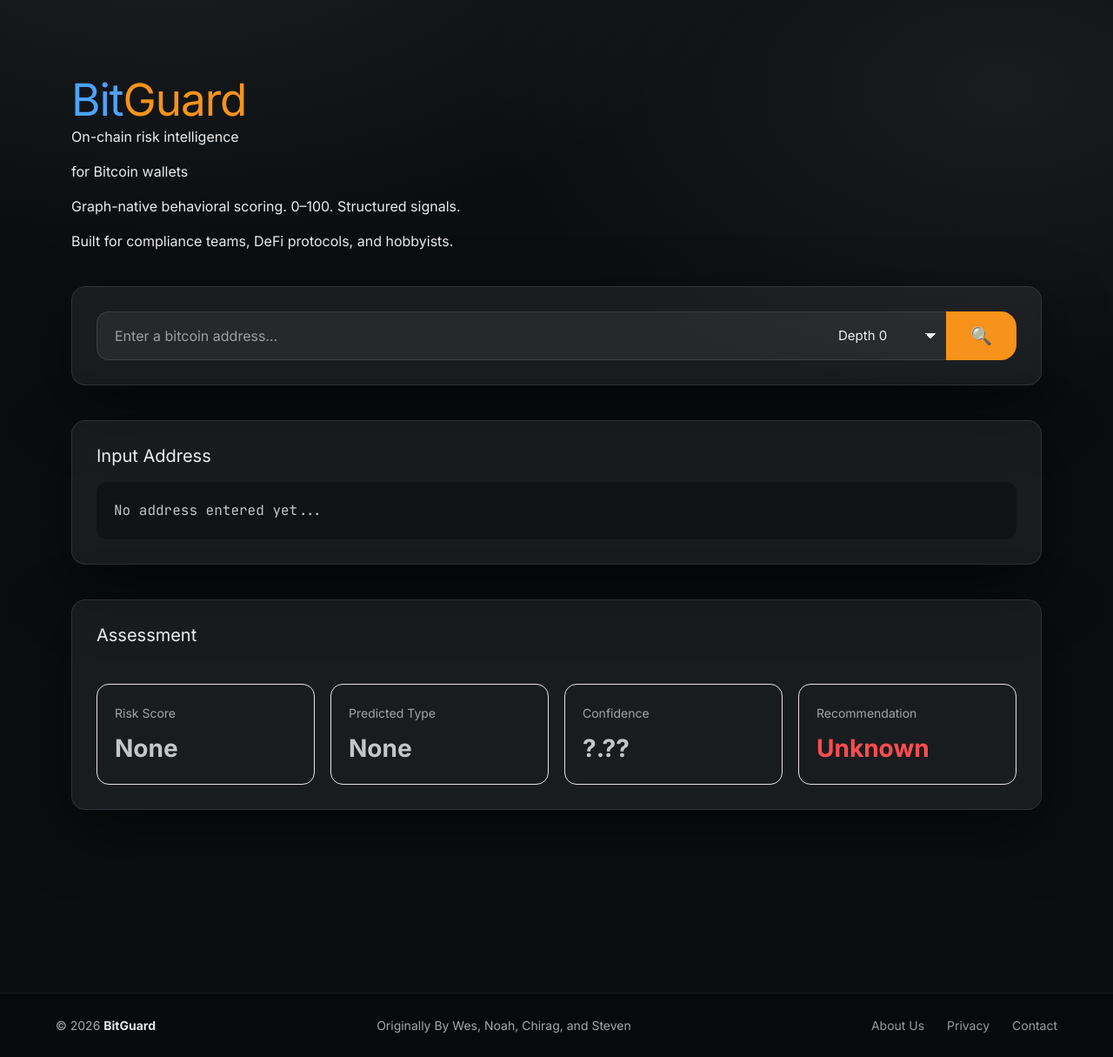
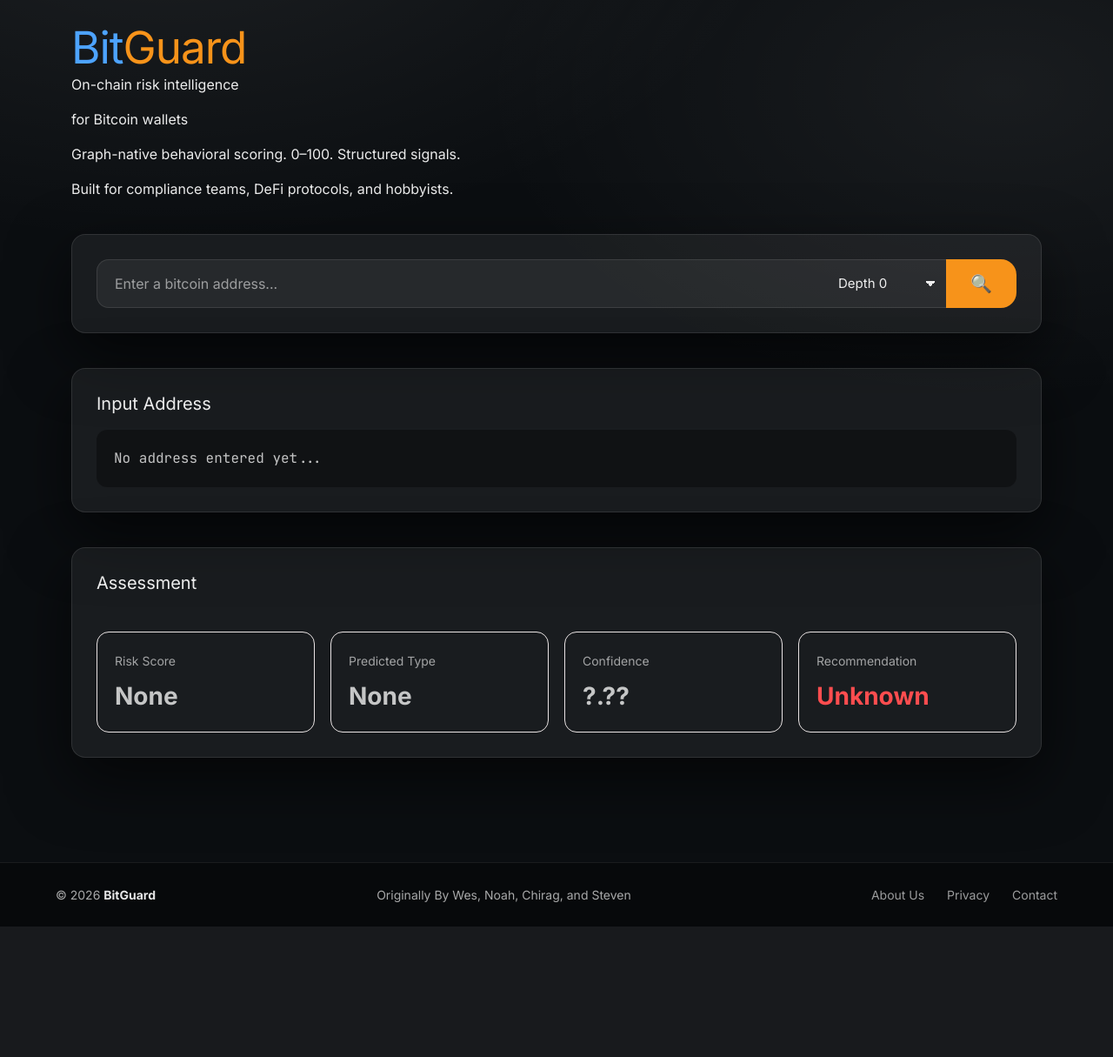
Before and after one commit to thesteau/bitguard, a FastAPI app: page / in a window 1280 px wide. Shown: the part 59-1274 px from the top of the page at 87% size. After the commit the page ends 1124 px from the top, so only its background shows below. Run offline with FastAPI, Linux system fonts and the light colour scheme; parts of the project's set-up code (start-up, migrations or seed data) failed here and were passed over.

Commit message:
Remove main

```diff
--- a/frontend/static/css/index.css
+++ b/frontend/static/css/index.css
@@ -1,9 +1,3 @@
-main {
-  max-width: 1200px;
-  margin: 0 auto;
-  padding: 60px 24px 90px;
-}
-
 h1 {
   font-size: clamp(36px, 4vw, 52px);
   margin: 0;
```
